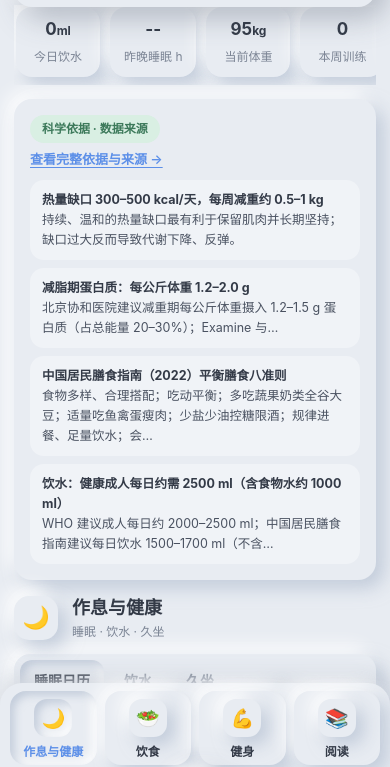
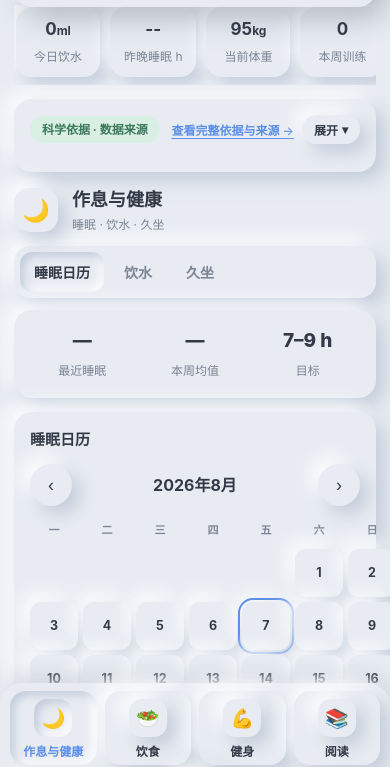
Before and after one commit to baicarwang-ai/grow-workbench, a plain HTML site: page index.html in a window 390 px wide. Shown: the part 71-838 px from the top of the page. Drawn offline with Linux system fonts and the light colour scheme.

Commit message:
手机版：科学依据横幅支持折叠，默认收起节省屏幕空间

```diff
--- a/css/mobile.css
+++ b/css/mobile.css
@@ -3,6 +3,9 @@
  * 仅在窄屏（≤768px）生效：保留桌面版全部视觉语言（新拟态/配色/组件），
  * 将布局调整为 App 风格——左侧导航变为底部标签栏，卡片单列，模态全屏。
  * ========================================================================= */
+
+/* 折叠按钮：桌面端隐藏，仅手机端（下方媒体查询）显示 */
+.banner-toggle { display: none; }
 
 @media (max-width: 768px) {
 
@@ -44,9 +47,26 @@
   .quick-stat b { font-size: 17px; }
 
   /* ---- 科学依据横幅 ---- */
-  .science-banner { padding: 14px; }
-  .banner-head { align-items: flex-start; flex-direction: column; gap: 6px; }
-  .banner-items { grid-template-columns: 1fr; gap: 8px; }
+  .science-banner { padding: 12px 14px; }
+  .banner-head { align-items: center; flex-direction: row; gap: 8px; }
+  .banner-head .link-btn { margin-left: auto; font-size: 12px; white-space: nowrap; }
+
+  /* 折叠按钮：仅手机显示 */
+  .banner-toggle {
+    border: none; background: var(--card); border-radius: 999px;
+    box-shadow: var(--shadow-d), var(--shadow-l);
+    color: var(--text); cursor: pointer; font-family: inherit;
+    display: inline-flex; align-items: center; gap: 4px;
+    padding: 6px 12px; font-size: 12px; font-weight: 700;
+    flex-shrink: 0; transition: box-shadow .15s ease;
+  }
+  .banner-toggle:active { box-shadow: var(--shadow-inset); }
+  .banner-toggle .bt-arrow { transition: transform .25s ease; display: inline-block; }
+
+  /* 默认折叠：只显示标题行 */
+  .banner-items { display: none; margin-top: 10px; }
+  .science-banner.open .banner-items { display: grid; animation: fadein .25s ease; }
+  .science-banner.open .banner-toggle .bt-arrow { transform: rotate(180deg); }
 
   /* ---- 布局：桌面侧边栏 → 底部标签栏 ---- */
   .layout { display: block; gap: 0; }
--- a/index.html
+++ b/index.html
@@ -34,6 +34,10 @@
       <div class="banner-head">
         <span class="pill pill-green">科学依据 · 数据来源</span>
         <button class="link-btn" data-open="science-modal">查看完整依据与来源 →</button>
+        <button class="banner-toggle" id="banner-toggle" aria-label="展开或折叠科学依据" aria-expanded="false">
+          <span class="bt-label">展开</span>
+          <span class="bt-arrow">▾</span>
+        </button>
       </div>
       <div class="banner-items" id="science-banner-items"></div>
     </div>
@@ -358,6 +362,19 @@
   <script src="js/data.js"></script>
   <script src="js/app.js"></script>
   <script>
+    /* ---------------- 手机版：科学依据横幅折叠 ---------------- */
+    (function () {
+      var banner = document.getElementById("science-banner");
+      var toggle = document.getElementById("banner-toggle");
+      if (!banner || !toggle) return;
+      toggle.addEventListener("click", function () {
+        var open = banner.classList.toggle("open");
+        toggle.setAttribute("aria-expanded", open ? "true" : "false");
+        toggle.querySelector(".bt-label").textContent = open ? "收起" : "展开";
+      });
+    })();
+  </script>
+  <script>
     /* ---------------- 手机版：PWA 注册 & 安装引导 ---------------- */
     (function () {
       var isStandalone = window.matchMedia("(display-mode: standalone)").matches
```
